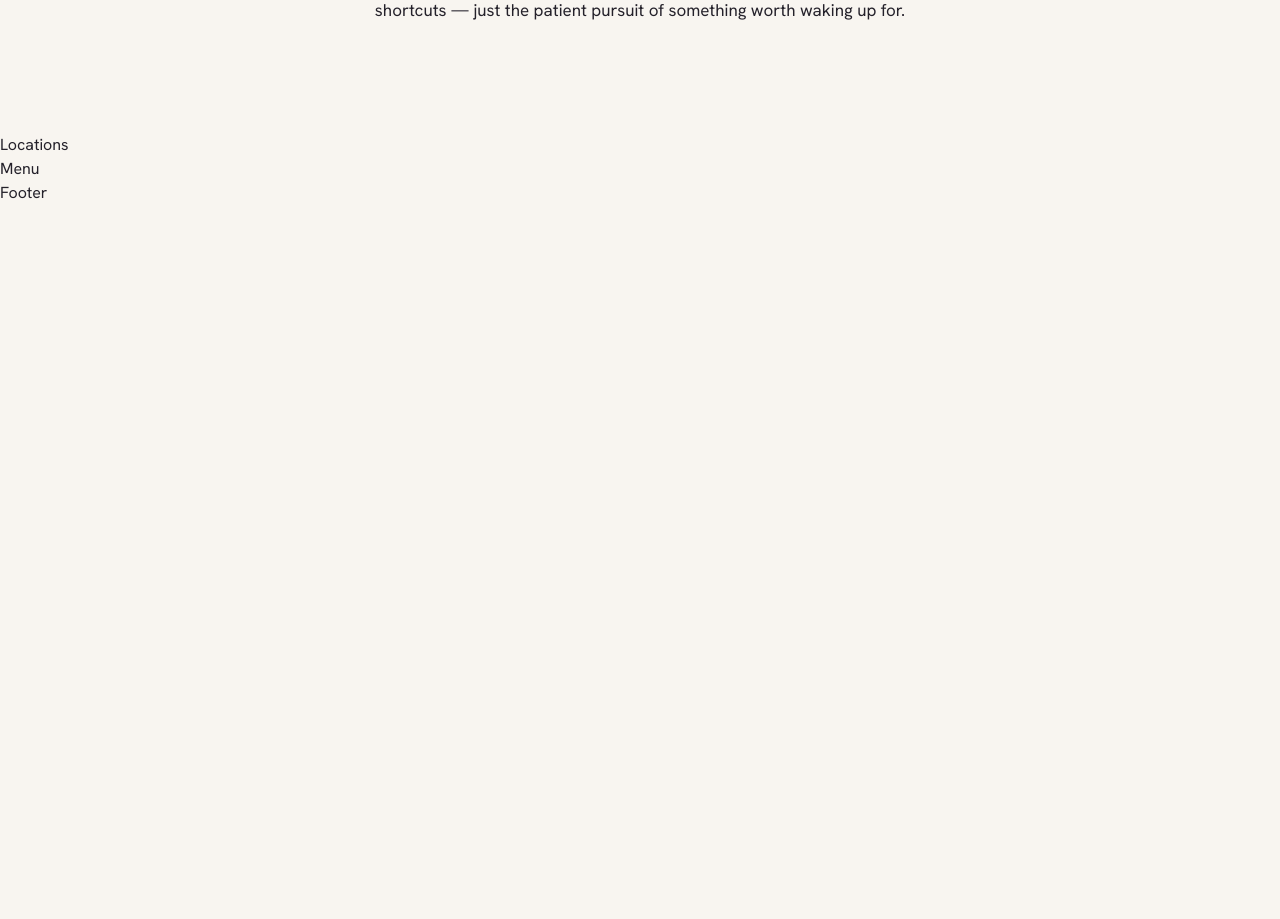
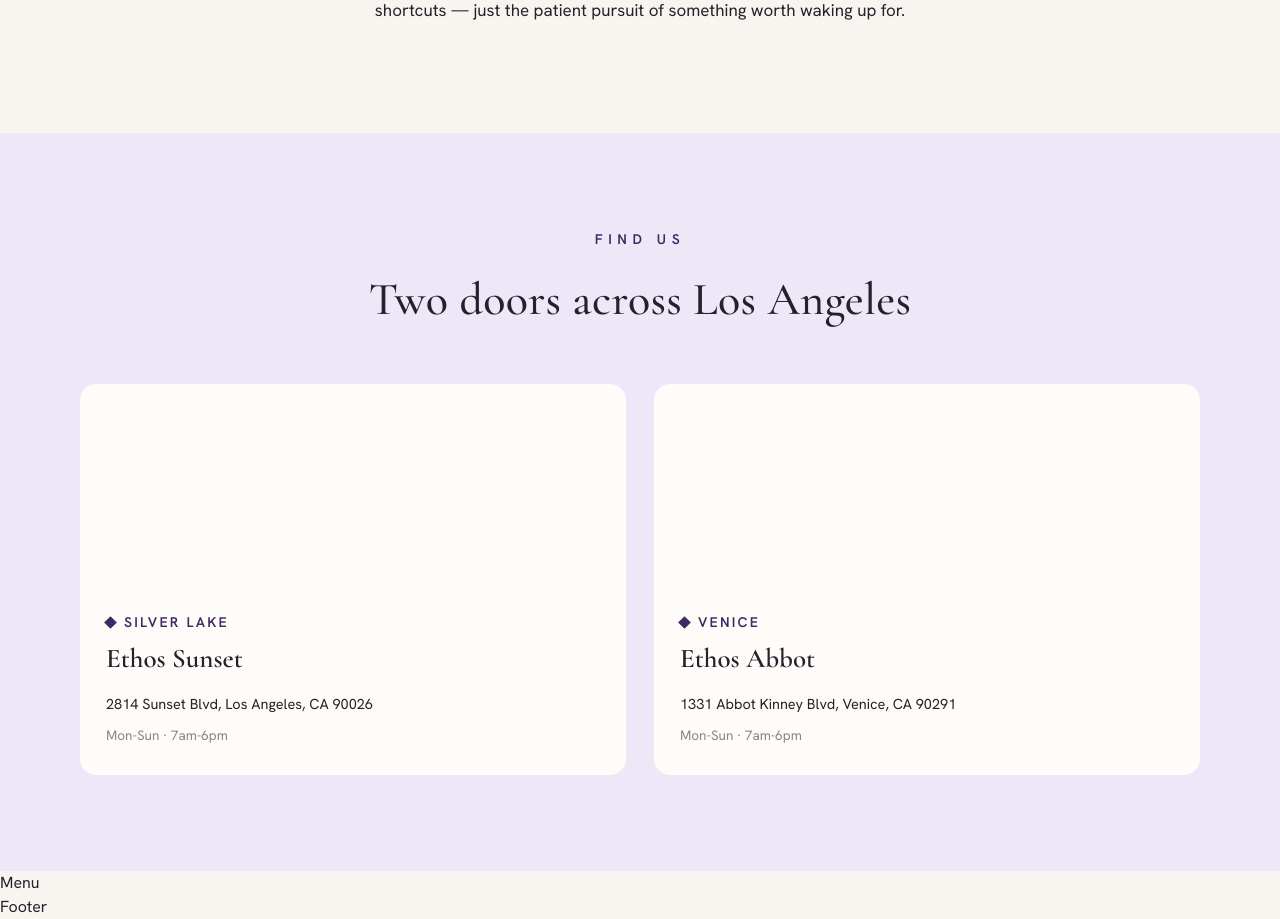
Before and after one commit to JRoybalDev/EthosBakery, a React (Vite) app in the folder apps/web/: page / in a window 1280 px wide. Shown: the part 1220-2139 px from the top of the page. Before the commit the page ends 1425 px from the top, so only its background shows below. Built offline with nearby package versions, Linux system fonts and the light colour scheme.

Commit message:
Added Locations section, needs map api

```diff
--- /dev/null
+++ b/apps/web/src/components/cards/MapCard.tsx
@@ -0,0 +1,42 @@
+import React from "react";
+
+interface MapItem {
+  locationName: string;
+  businessName: string;
+  location: string;
+  daysOpen: string;
+  hoursOpen: string;
+}
+
+interface MapCardProps {
+  location: MapItem;
+}
+
+function MapCard({ location }: MapCardProps) {
+  return (
+    <div className="bg-card border-border rounded-2xl overflow-hidden">
+      <div className="h-50 border-b-border">
+        {/* Replace with map location */}
+      </div>
+      <div className="px-6.5 py-7">
+        <div className="flex items-center gap-2.25 mb-1.75">
+          <div className="w-2.25 h-2.25 bg-purple-deep rotate-45"></div>
+          <span className="text-sm tracking-[0.16em] uppercase text-purple-deep font-semibold">
+            {location.locationName}
+          </span>
+        </div>
+        <h3 className="font-serif font-semibold text-[27px] mb-3">
+          {location.businessName}
+        </h3>
+        <p className="text-[14.5px] leading-[1.6] text-plum-ink m-0">
+          {location.location}
+        </p>
+        <p className="text-[13.5px] leading-[1.6] text-subtle-ink mt-2.5">
+          {location.daysOpen} · {location.hoursOpen}
+        </p>
+      </div>
+    </div>
+  );
+}
+
+export default MapCard;
--- a/apps/web/src/components/home/Locations.tsx
+++ b/apps/web/src/components/home/Locations.tsx
@@ -1,11 +1,44 @@
-import React from 'react'
+import React from "react";
+import MapCard from "../cards/MapCard";
+
+const locations = [
+  {
+    locationName: "Silver Lake",
+    businessName: "Ethos Sunset",
+    location: "2814 Sunset Blvd, Los Angeles, CA 90026",
+    daysOpen: "Mon-Sun",
+    hoursOpen: "7am-6pm"
+  },
+  {
+    locationName: "Venice",
+    businessName: "Ethos Abbot",
+    location: "1331 Abbot Kinney Blvd, Venice, CA 90291",
+    daysOpen: "Mon-Sun",
+    hoursOpen: "7am-6pm"
+  },
+]
 
 function Locations() {
+
   return (
-    <div>
-      Locations
+    <div id="#locations" className="scroll-mt-17 px-11 py-24 bg-secondary">
+      <div className="max-w-280 my-0 mx-auto">
+        <div className="text-center mb-12.5">
+          <p className="text-sm tracking-[0.4em] uppercase text-purple-deep font-semibold mb-4">
+            Find Us
+          </p>
+          <h2 className="font-serif font-medium text-[clamp(30px,4vw,46px)] m-0 tracking-[0.3px]">
+            Two doors across Los Angeles
+          </h2>
+        </div>
+        <div className="grid grid-cols-[repeat(2,1fr)] gap-7">
+            {locations.map((location, idx) => (
+              <MapCard key={idx} location={location} />
+            ))}
+        </div>
+      </div>
     </div>
-  )
+  );
 }
 
-export default Locations
+export default Locations;
```
